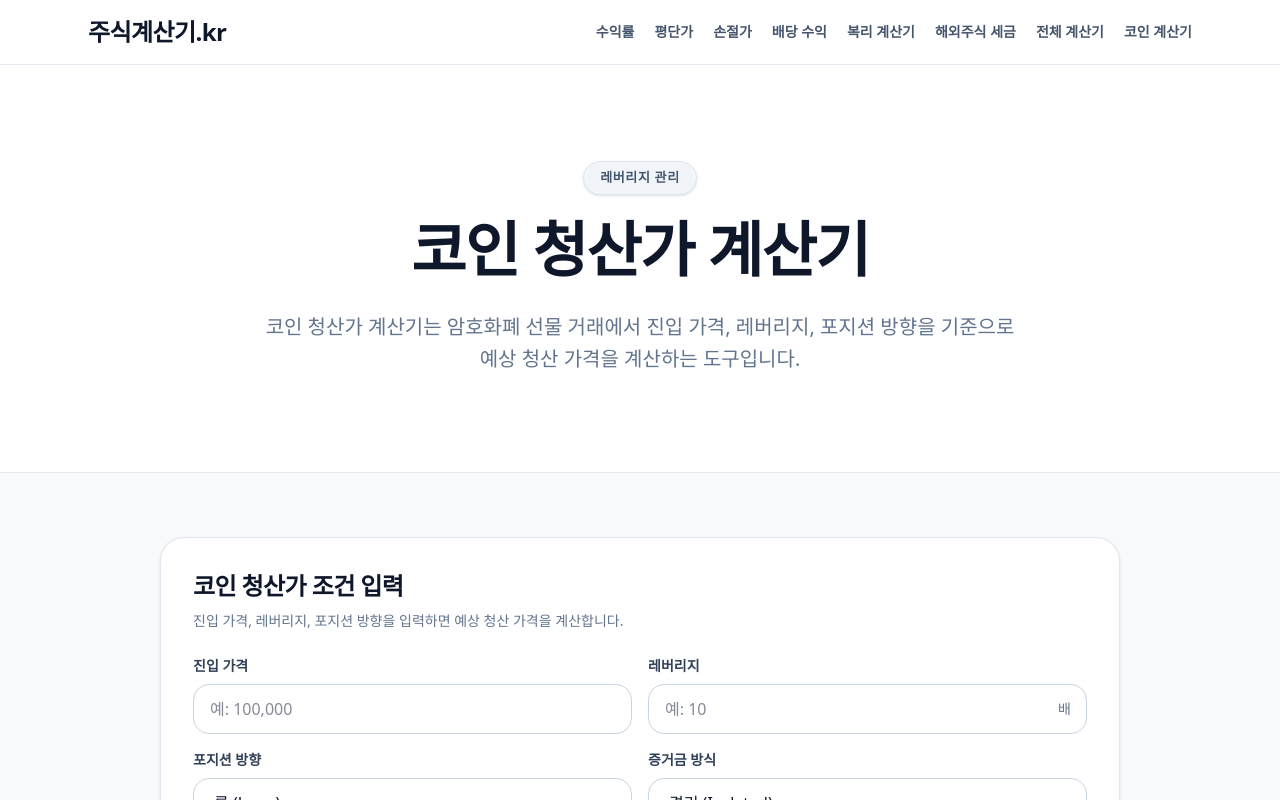
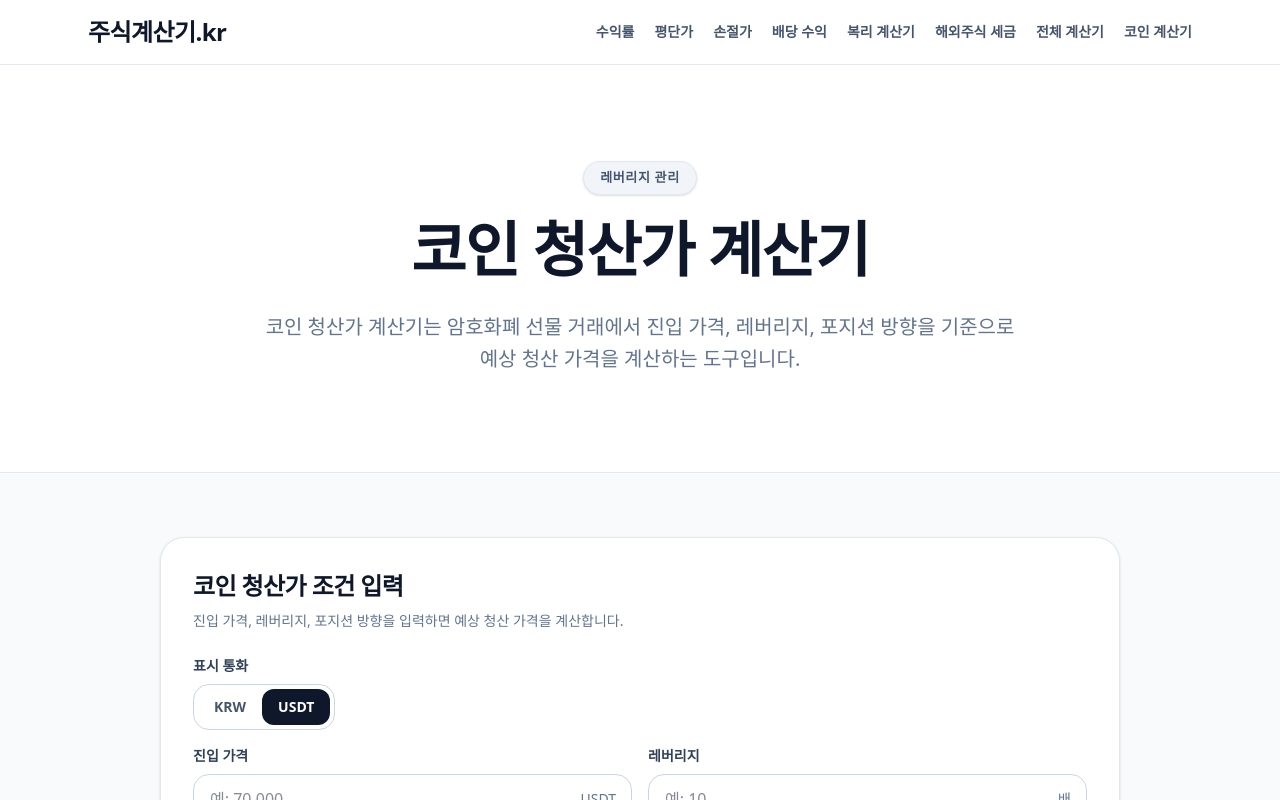
Before and after one commit to YG-coder/stock-calculator, a Next.js app: page /crypto/liquidation in a window 1280 px wide. Shown: the top 800 px of the page. Built offline with nearby package versions, Linux system fonts and the light colour scheme.

Commit message:
feat: 코인 청산가 계산기에 KRW/USDT 토글 추가

```diff
--- a/src/components/calculator/CryptoLiquidationCalculator.tsx
+++ b/src/components/calculator/CryptoLiquidationCalculator.tsx
@@ -9,6 +9,9 @@ import {
     ResultDetail,
     InputField,
 } from "@/components/ui/Shared";
+import CurrencyToggle from "@/components/calculator/CurrencyToggle";
+
+type Currency = "KRW" | "USDT";
 
 function formatNumber(value: number, maximumFractionDigits = 2) {
     if (!Number.isFinite(value)) return "0";
@@ -19,11 +22,14 @@ function formatNumber(value: number, maximumFractionDigits = 2) {
 }
 
 export default function CryptoLiquidationCalculator() {
+    const [currency, setCurrency] = useState<Currency>("USDT");
     const [entryPrice, setEntryPrice] = useState("");
     const [leverage, setLeverage] = useState("");
     const [marginType, setMarginType] = useState<"isolated" | "cross">("isolated");
     const [positionType, setPositionType] = useState<"long" | "short">("long");
     const [maintenanceMarginRate, setMaintenanceMarginRate] = useState("0.5");
+
+    const priceUnit = currency === "KRW" ? "원" : "USDT";
 
     const result = useMemo(() => {
         const entry = Number(entryPrice);
@@ -86,12 +92,15 @@ export default function CryptoLiquidationCalculator() {
                 title="코인 청산가 조건 입력"
                 description="진입 가격, 레버리지, 포지션 방향을 입력하면 예상 청산 가격을 계산합니다."
             >
+                <CurrencyToggle value={currency} onChange={setCurrency} />
+
                 <div className="grid gap-4 sm:grid-cols-2">
                     <InputField
                         id="entryPrice"
                         label="진입 가격"
                         type="number"
-                        placeholder="예: 100000"
+                        placeholder={currency === "KRW" ? "예: 100000000" : "예: 70000"}
+                        unit={priceUnit}
                         value={entryPrice}
                         onChange={(e) => setEntryPrice(e.target.value)}
                     />
@@ -142,6 +151,11 @@ export default function CryptoLiquidationCalculator() {
                     value={maintenanceMarginRate}
                     onChange={(e) => setMaintenanceMarginRate(e.target.value)}
                 />
+
+                <p className="text-sm leading-relaxed text-slate-500">
+                    선택한 통화 단위에 맞춰 직접 입력하세요. KRW/USDT 토글은 환율 변환 기능이 아니라
+                    계산 기준 통화를 선택하는 기능입니다.
+                </p>
             </CalculatorCard>
 
             <ResultCard
@@ -152,6 +166,7 @@ export default function CryptoLiquidationCalculator() {
                 <ResultHighlight
                     label="예상 청산 가격"
                     value={formatNumber(result.liquidationPrice)}
+                    unit={priceUnit}
                     tone="negative"
                 />
 
@@ -159,6 +174,7 @@ export default function CryptoLiquidationCalculator() {
                     <ResultDetail
                         label="파산 가격(이론값)"
                         value={formatNumber(result.bankruptcyPrice)}
+                        unit={priceUnit}
                     />
                     <ResultDetail
                         label="진입가 대비 변동 폭"
--- /dev/null
+++ b/src/components/calculator/CurrencyToggle.tsx
@@ -0,0 +1,41 @@
+"use client";
+
+type Currency = "KRW" | "USDT";
+
+type Props = {
+    value: Currency;
+    onChange: (value: Currency) => void;
+    label?: string;
+};
+
+export default function CurrencyToggle({
+    value,
+    onChange,
+    label = "표시 통화",
+}: Props) {
+    return (
+        <div className="space-y-2">
+            <span className="block text-sm font-semibold text-slate-700">{label}</span>
+
+            <div className="inline-flex rounded-2xl border border-slate-300 bg-white p-1">
+                {(["KRW", "USDT"] as const).map((currency) => {
+                    const active = value === currency;
+
+                    return (
+                        <button
+                            key={currency}
+                            type="button"
+                            onClick={() => onChange(currency)}
+                            className={`rounded-xl px-4 py-2 text-sm font-semibold transition ${active
+                                    ? "bg-slate-900 text-white"
+                                    : "text-slate-600 hover:bg-slate-100"
+                                }`}
+                        >
+                            {currency}
+                        </button>
+                    );
+                })}
+            </div>
+        </div>
+    );
+}
```
